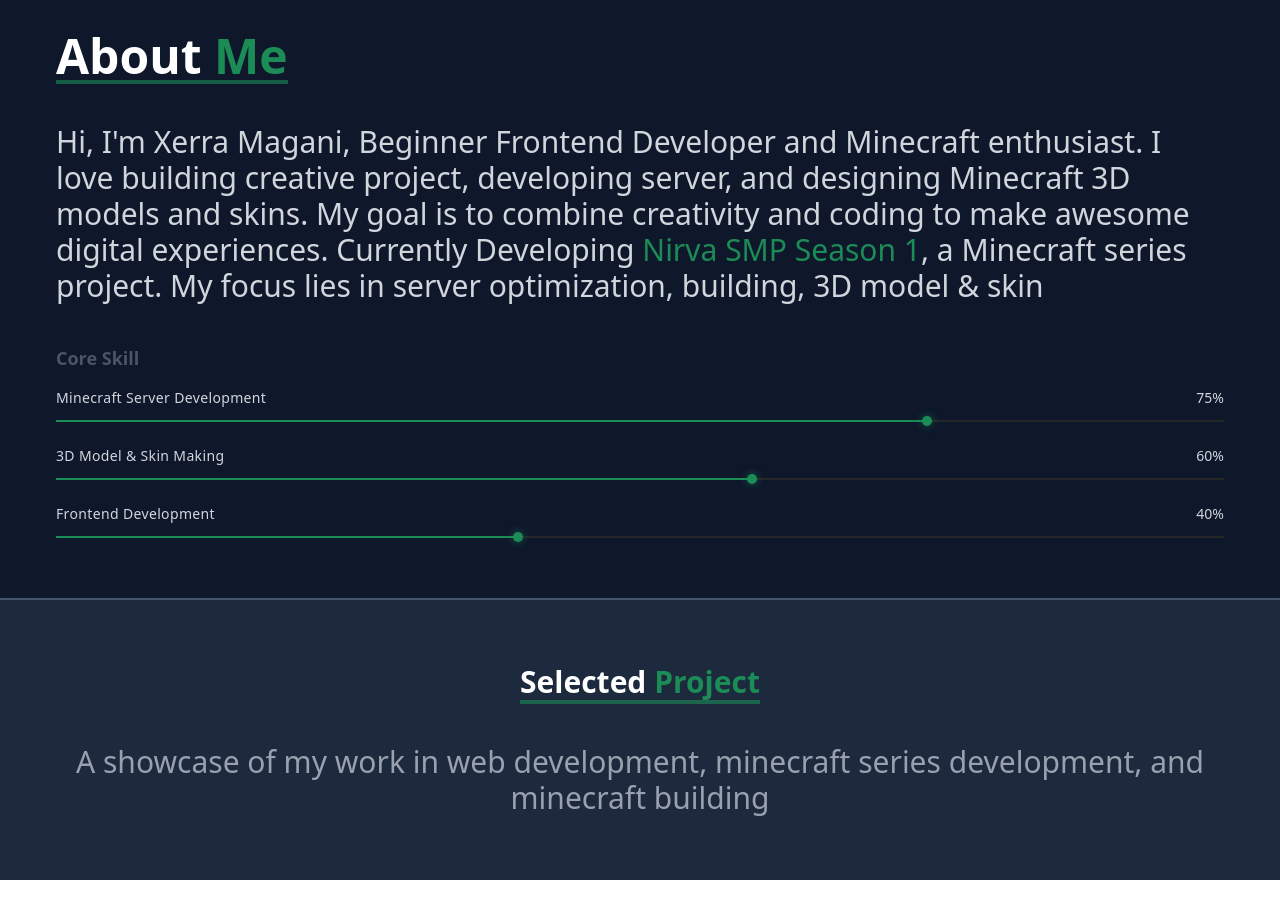
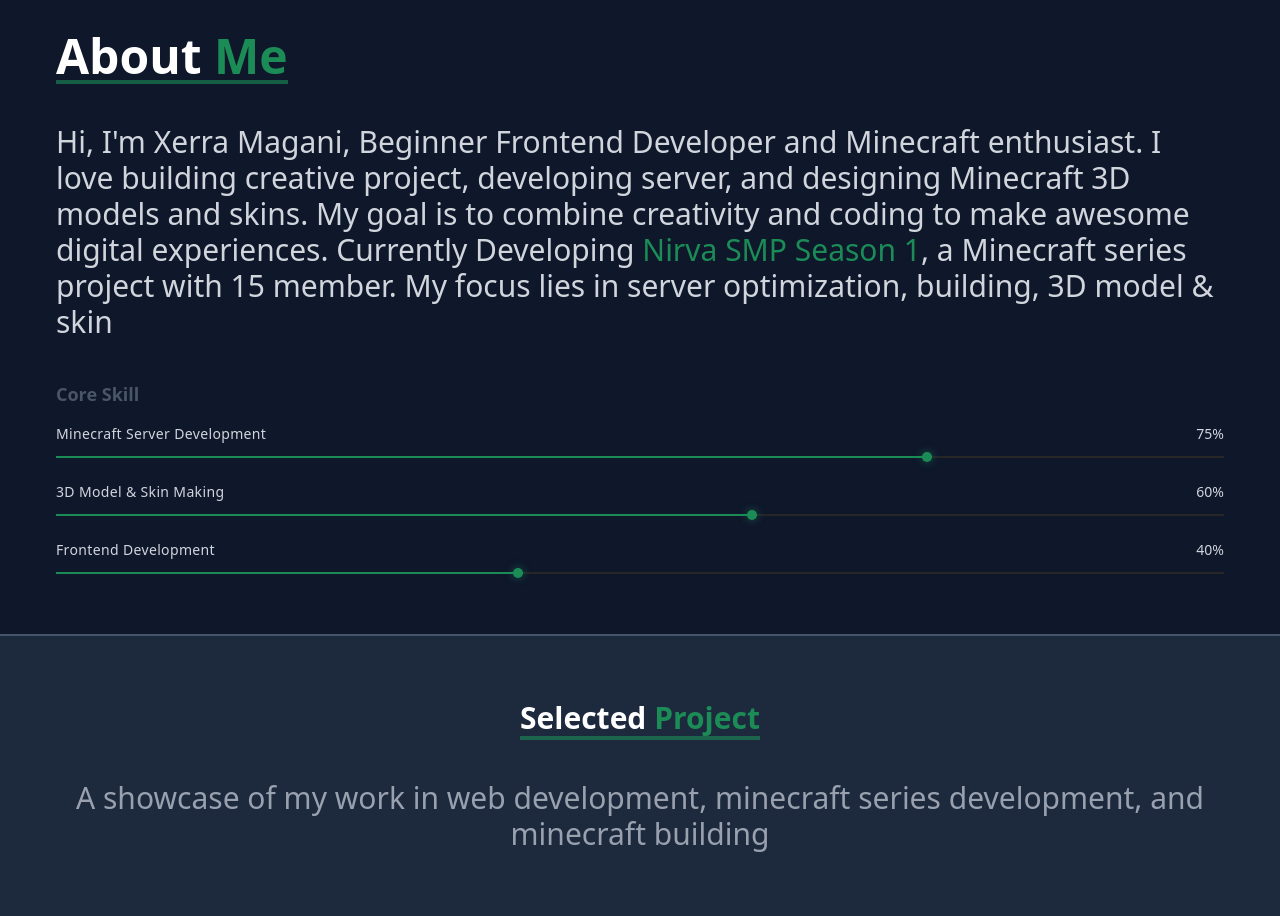
Before and after one commit to Xerra-m/Xerra-portofolio-website, a website: page index.html in a window 1280 px wide. Shown: the part 1200-2116 px from the top of the page. Before the commit the page ends 2080 px from the top, so only its background shows below. Drawn offline with nearby package versions, Linux system fonts and the light colour scheme.

Commit message:
build: migrate Tailwind CSS from CDN to CLI

```diff
--- a/index.html
+++ b/index.html
@@ -5,7 +5,7 @@
   <meta name="viewport" content="width=device-width, initial-scale=1.0">
   <meta http-equiv="X-UA-Compatible" content="ie=edge">
   <title>Xerra | Frontend Developer & Minecraft Enthusiast</title>
-  <script src="https://cdn.jsdelivr.net/npm/@tailwindcss/browser@4"></script>
+  <link rel="stylesheet" href="./dist/css/styles.css">
   <link rel="stylesheet" href="https://cdnjs.cloudflare.com/ajax/libs/font-awesome/6.5.2/css/all.min.css">
 </head>
 <body>
@@ -67,7 +67,7 @@
   <section id="about">
     <div class="bg-slate-900 border-t-2 border-slate-800 flex flex-col justify-center px-8 py-6 md:px-14 md:py-10">
       <h1 class="text-3xl md:text-5xl font-semibold text-white my-10 border-b-2 border-[#1C8C57]/60 md:border-b-4 w-max">About <span class="text-[#1C8C57]">Me</span></h1>
-      <p class="text-xl md:text-3xl text-gray-300 mb-10">Hi, I'm Xerra Magani, Beginner Frontend Developer and Minecraft enthusiast. I love building creative project, developing server, and designing Minecraft 3D models and skins. My goal is to combine creativity and coding to make awesome digital experiences. Currently Developing <span class="text-[#1C8C57]">Nirva SMP Season 1</span>, a Minecraft series project. My focus lies in server optimization, building, 3D model & skin</p>
+      <p class="text-xl md:text-3xl text-gray-300 mb-10">Hi, I'm Xerra Magani, Beginner Frontend Developer and Minecraft enthusiast. I love building creative project, developing server, and designing Minecraft 3D models and skins. My goal is to combine creativity and coding to make awesome digital experiences. Currently Developing <span class="text-[#1C8C57]">Nirva SMP Season 1</span>, a Minecraft series project with 15 member. My focus lies in server optimization, building, 3D model & skin</p>
       <h1 class="text-lg text-gray-600 font-bold mb-4">Core Skill</h1>
       <div class="flex flex-col w-full mb-5 font-sans gap-6">
         <!-- minecraft server development -->
--- /dev/null
+++ b/src/css/input.css
@@ -0,0 +1 @@
+@import "tailwindcss";
```
Also changed, not shown: package.json (added, +27 -0 lines), dist/css/styles.css (added), 2 other files.
